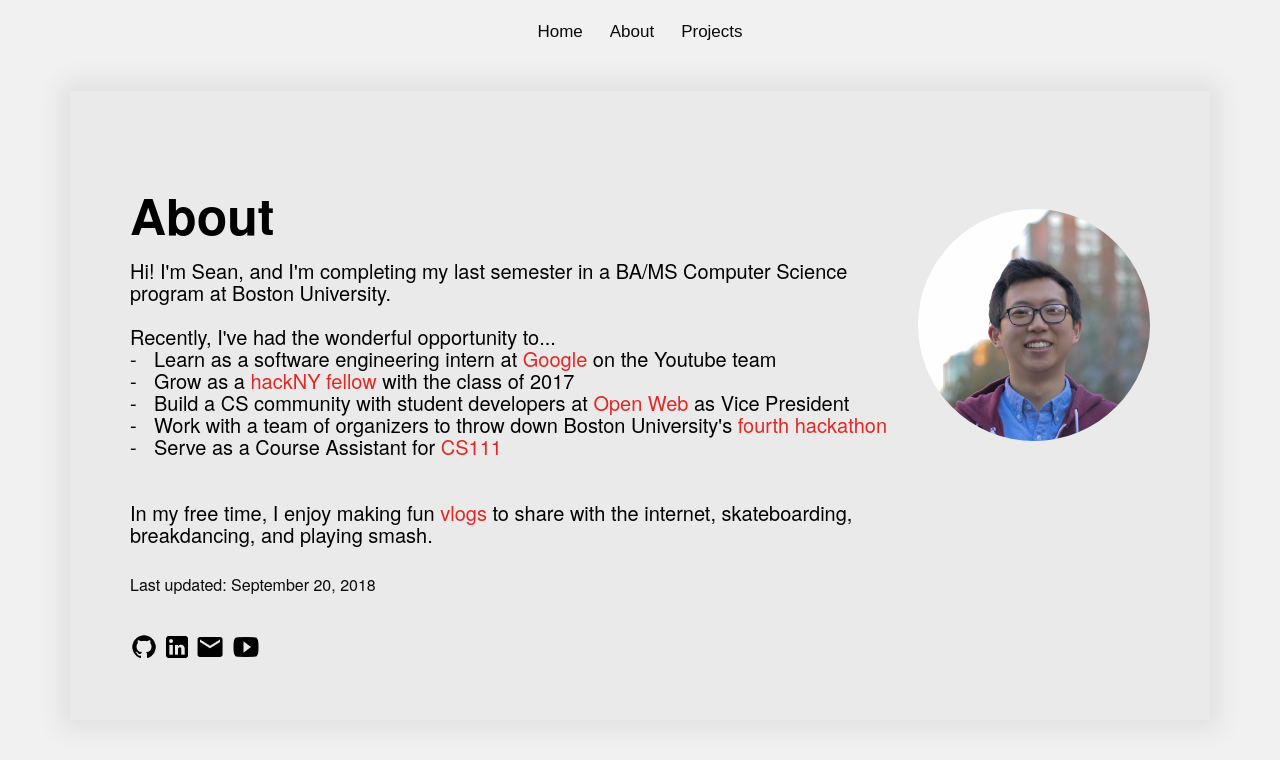
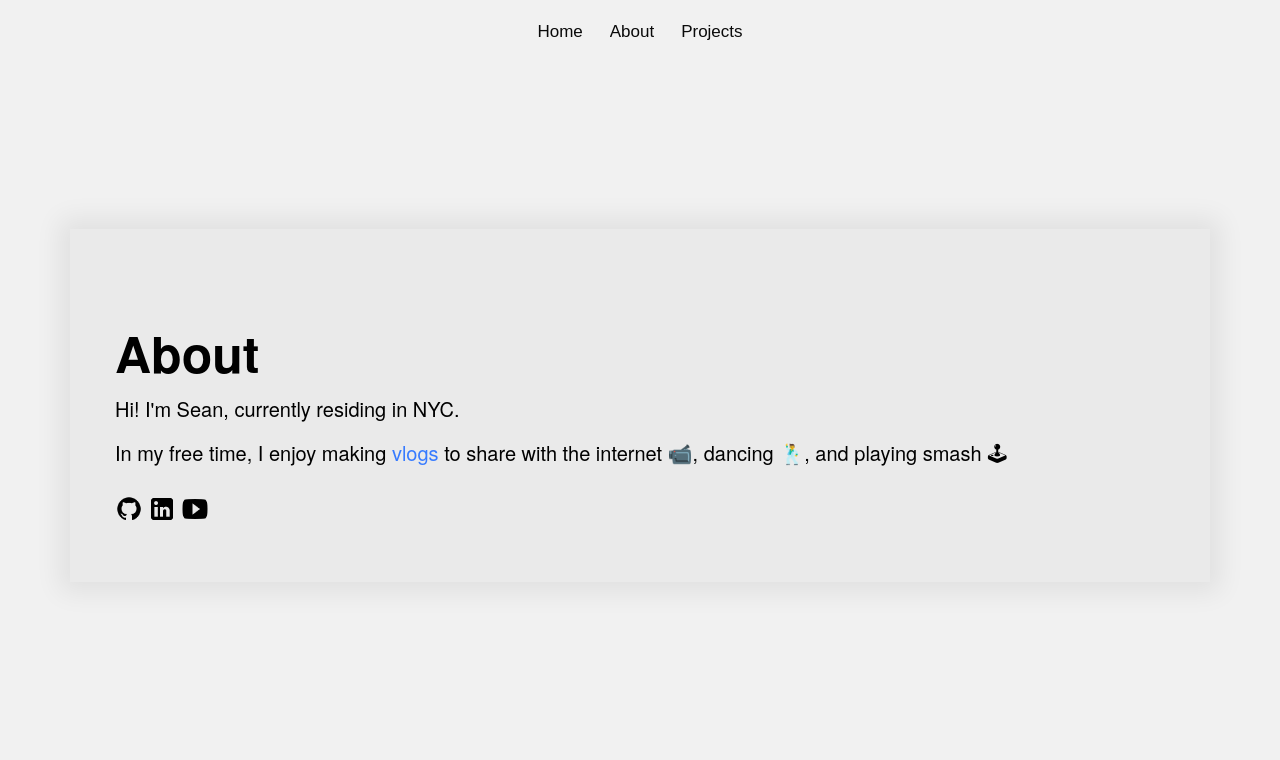
Before and after one commit to puzzledsean/puzzledsean.github.io, a plain HTML site: page about.html in a window 1280 px wide. Drawn offline with nearby package versions, Linux system fonts and the light colour scheme.

Commit message:
update site for 2019

```diff
--- a/about.html
+++ b/about.html
@@ -43,25 +43,12 @@
             <div class="row display-cell">
                     <div class="col-lg-12">
                         <div class="row">
-                            <div class="col-sm-9">
                               <br>
                                 <h2 style="text-align:left;color:#000" class="intro-text">About</h2>
                                     <h4 class="text-muted" align="left">
-                                      Hi! I'm Sean, and I'm completing my last semester in a BA/MS Computer Science program at Boston University.
+                                      Hi! I'm Sean, currently residing in NYC.
                                       <br><br>
-                                      Recently, I've had the wonderful opportunity to...
-                                      <li>Learn as a software engineering intern at  <a id="about-links" href ="https://google.com/" target="_blank">Google</a> on the Youtube team</li>
-                                      <li>Grow as a <a id="about-links" href ="http://hackny.org/" target="_blank">hackNY fellow</a> with the class of 2017</li>
-                                      <li>Build a CS community with student developers at <a id="about-links" href ="http://openwebbu.org/" target="_blank">Open Web</a> as Vice President</li>
-                                      <li>Work with a team of organizers to throw down Boston University's <a id="about-links" href ="https://bostonhacks.io/" target="_blank">fourth hackathon</a></li>
-                                      <li>Serve as a Course Assistant for <a id="about-links" href ="http://www.cs.bu.edu/courses/cs111/" target="_blank">CS111</a></li>
-                                      <br><br>
-                                      In my free time, I enjoy making fun <a id="about-links" href ="https://www.youtube.com/puzzledsean" target="_blank">vlogs</a> to share with the internet, skateboarding, breakdancing, and playing smash.
-
-                                      <br><br>
-                                      <div class="about-sub-text">
-                                      Last updated: September 20, 2018
-                                      </div>
+                                      In my free time, I enjoy making <a id="project-links" href ="https://www.youtube.com/puzzledsean" target="_blank">vlogs</a> to share with the internet 📹, dancing 🕺, and playing smash 🕹
 
                                   <div id="links">
                                         <a href="https://www.github.com/puzzledsean" id="git" target="_blank">
@@ -70,19 +57,10 @@
                                         <a href="https://www.linkedin.com/in/seanz46" id="linkedin" target="_blank">
                                          <img src="img/about/linkedin.png" style="width:1.3em;height:1.3em;border:0;">
                                         </a>
-                                        <a href="mailto:puzzledsean@gmail.com" id="email" target="_blank">
-                                         <img src="img/about/email.png" style="width:1.5em;height:1.5em;border:0;">
-                                        </a>
                                         <a href="https://www.youtube.com/puzzledsean" id="youtube" target="_blank">
                                           <img src="img/about/youtube.png" style="width:1.5em;height:1.5em;border:0;">
                                         </a>
                                   </div>
-                            </div>
-                            <div class="col-sm-3">
-                                <div class="picture">
-                                    <img src="img/about/fall-crop-2.jpg" class="img-responsive img-circle" alt="">
-                                </div>
-                            </div>
                         </div>
                   </div>
               </div>
```
Also changed, not shown: index.html (+0 -3 lines), projects.html (+0 -8 lines).
